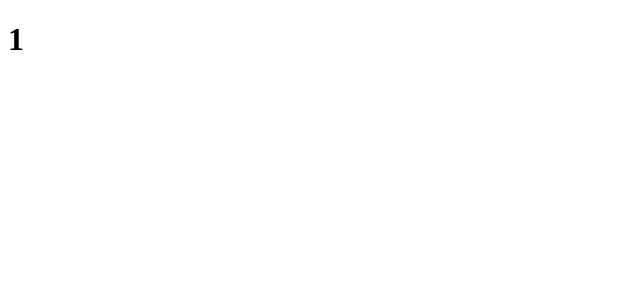
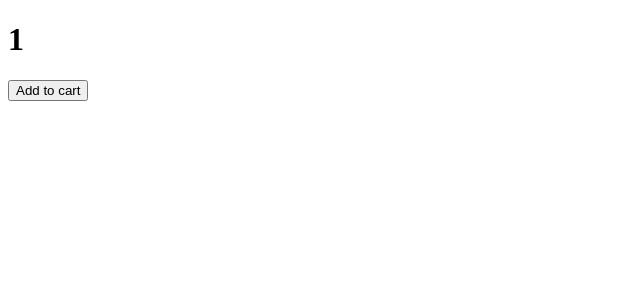
Before and after one commit to KevenMax/nextjs-conceptual, a Next.js app: page /catalog/products/1 in a window 1280 px wide. Shown: the top 300 px of the page, without its empty margins (0-640 px from the left). Built offline with nearby package versions, Linux system fonts and the light colour scheme.

Commit message:
feat: Dynamic imports

```diff
--- /dev/null
+++ b/src/components/AddToCartModal.tsx
@@ -0,0 +1,7 @@
+export default function AddToCartModal() {
+  return (
+    <div>
+        Do you really want to add this product to the cart?
+    </div>
+  )
+}
--- a/src/pages/catalog/products/[slug].tsx
+++ b/src/pages/catalog/products/[slug].tsx
@@ -1,8 +1,26 @@
+import { useState } from 'react'
+import dynamic from 'next/dynamic'
 import { useRouter } from 'next/router'
+
+const AddToCartModal = dynamic(
+  () => import('../../../components/AddToCartModal'),
+  { loading: () => <p>Loading...</p> }
+)
 
 export default function Product() {
   const router = useRouter()
+  const [isAddToCartModalVisible, setIsAddToCartModalVisible] = useState(false)
+
+  const handleAddToCart = () => {
+    setIsAddToCartModalVisible(true);
+  }
+
   return (
-    <h1>{router.query.slug}</h1>
+    <div>
+      <h1>{router.query.slug}</h1>
+
+      <button onClick={handleAddToCart}>Add to cart</button>
+      {isAddToCartModalVisible && <AddToCartModal />}
+    </div>
   )
 }
```
